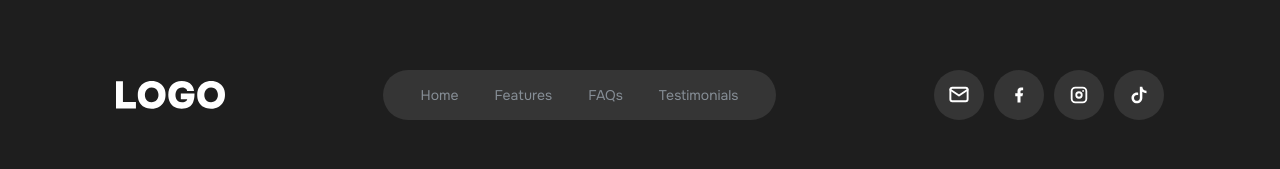
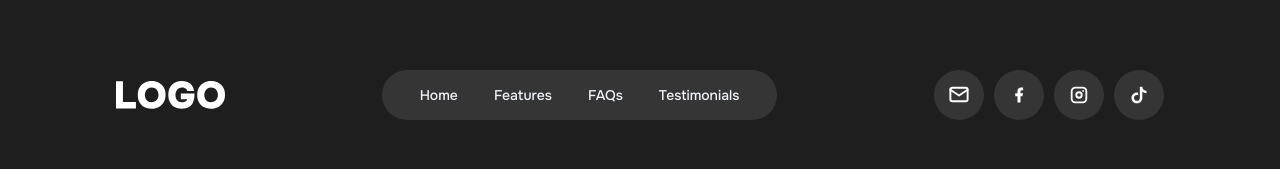
Before and after one commit to ShaYri12/TopExpert, a Next.js app: page / in a window 1280 px wide. Shown: the part 653-822 px from the top of the page. Built offline with nearby package versions, Linux system fonts and the light colour scheme.

Commit message:
fix footer link color

```diff
--- a/app/components/FooterCentered.module.css
+++ b/app/components/FooterCentered.module.css
@@ -23,14 +23,17 @@
     .links {
       background-color: #FFFFFF1A ;
       height: 50px;
-      color: #F1F5F9;
       display: flex;
       align-items: center;
       padding: 15px 38px;
       text-decoration: none;
+      gap: 36px !important;
+      border-radius: 39.5px;
+    }
+
+    .links a{
+      color: #F1F5F9 !important;
       font-weight: 500;
       font-size: 14px;
       line-height: 17.85px;
-      gap: 36px !important;
-      border-radius: 39.5px;
     }
```
